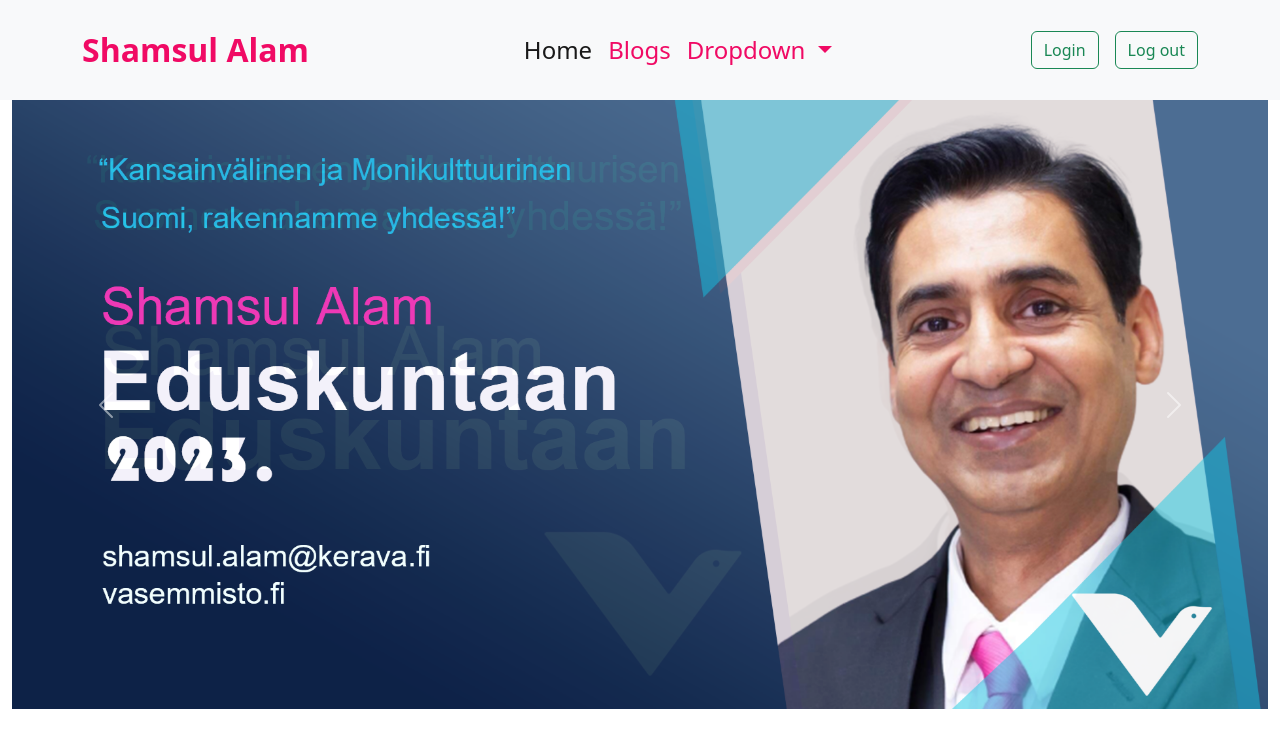
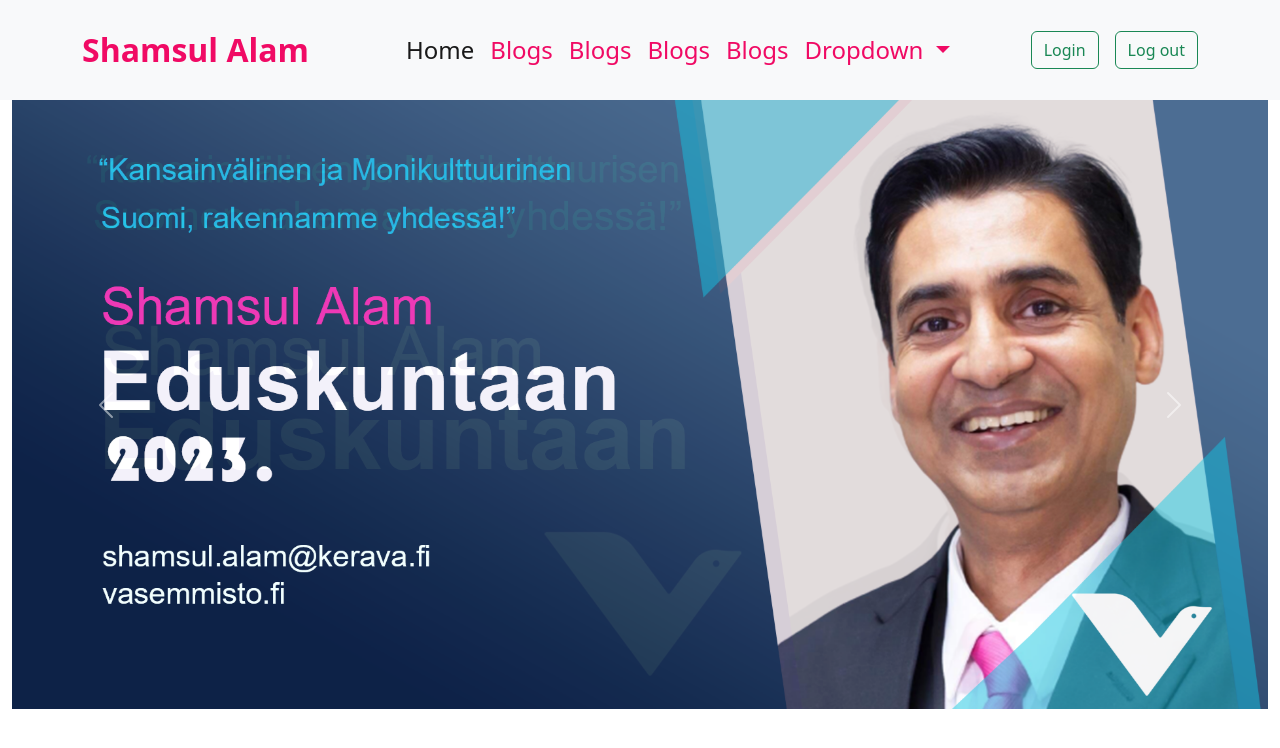
Before and after one commit to devshakibhasan/Political-site, a plain HTML site: page index.html in a window 1280 px wide. Drawn offline with nearby package versions, Linux system fonts and the light colour scheme.

Commit message:
update menu

```diff
--- a/index.html
+++ b/index.html
@@ -24,6 +24,15 @@
                 <ul class="navbar-nav m-auto mb-2 mb-lg-0 ">
                     <li class="nav-item">
                         <a class="nav-link active" aria-current="page" href="/">Home</a>
+                    </li>
+                    <li class="nav-item">
+                        <a class="nav-link" href="#">Blogs</a>
+                    </li>
+                    <li class="nav-item">
+                        <a class="nav-link" href="#">Blogs</a>
+                    </li>
+                    <li class="nav-item">
+                        <a class="nav-link" href="#">Blogs</a>
                     </li>
                     <li class="nav-item">
                         <a class="nav-link" href="#">Blogs</a>
```
